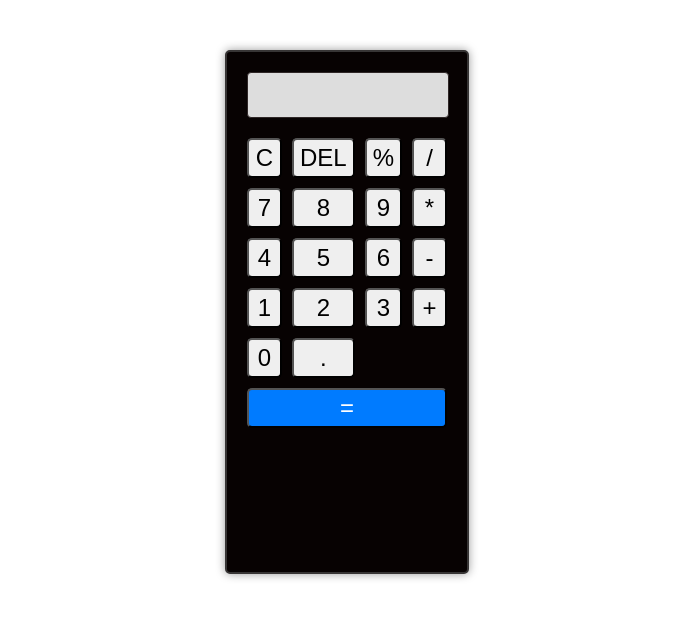
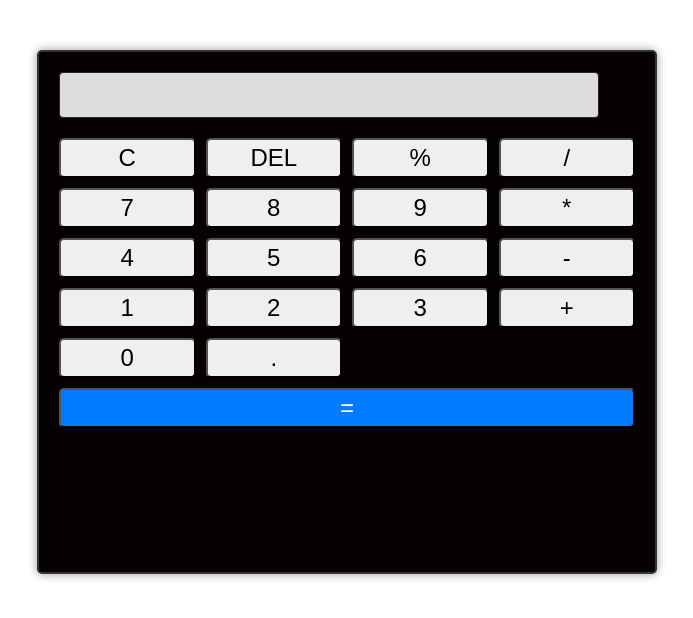
Before and after one commit to Priti8090/casio, a plain HTML site: page index.html in a window 1280 px wide. Shown: the whole page, without its empty margins (293-986 px from the left). Drawn offline with Linux system fonts and the light colour scheme.

Commit message:
Update calculator.css

```diff
--- a/calculator.css
+++ b/calculator.css
@@ -4,7 +4,7 @@ body {
 }
 
 .calculator {
-    width: 200px;
+    width: 45vw;
     margin: 50px auto;
     padding: 20px;
     height: 60vh;
```
